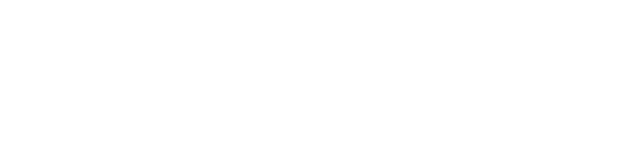
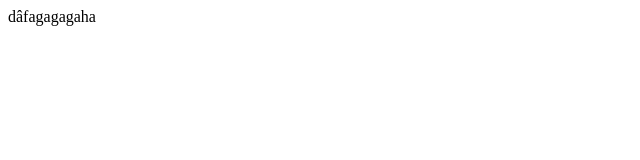
Before and after one commit to LongNB8/demo-git3, a plain HTML site: page index.html in a window 1280 px wide. Shown: the whole page, without its empty margins (0-640 px from the left). Drawn offline with Linux system fonts and the light colour scheme.

Commit message:
da sua file index
sửa 1 ít

```diff
--- a/index.html
+++ b/index.html
@@ -4,6 +4,6 @@
 	<title>git</title>
 </head>
 <body>
-
+dâfagagagaha
 </body>
 </html>
```
